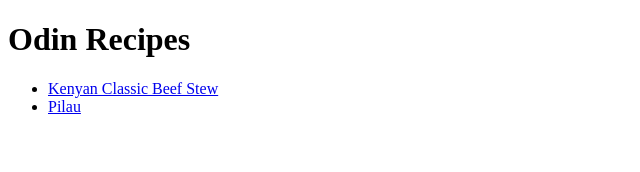
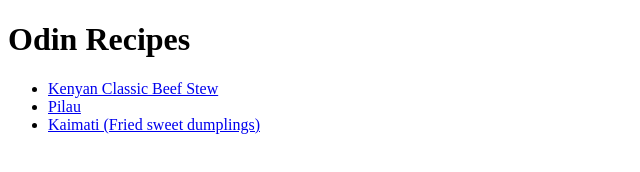
Before and after one commit to markus254/odin-recipes, a plain HTML site: page index.html in a window 1280 px wide. Shown: the whole page, without its empty margins (0-640 px from the left). Drawn offline with Linux system fonts and the light colour scheme.

Commit message:
Add page link to homepage

```diff
--- a/index.html
+++ b/index.html
@@ -9,6 +9,7 @@
     <ul>
         <li><a href="recipes/beef-stew.html">Kenyan Classic Beef Stew</a></li>
         <li><a href="recipes/pilau.html">Pilau</a></li>
+        <li><a href="recipes/kaimati.html">Kaimati (Fried sweet dumplings)</a></li>
     </ul>
     </body>
 </html>
```
